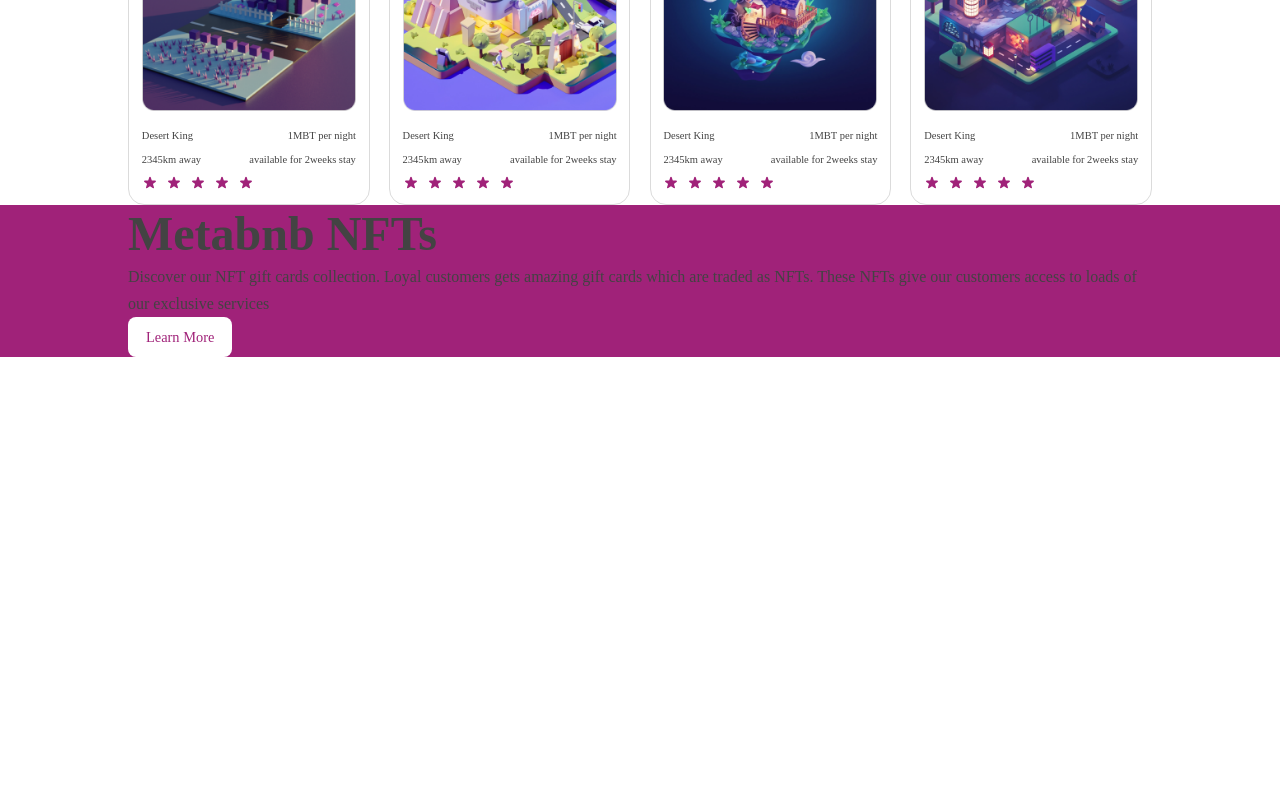
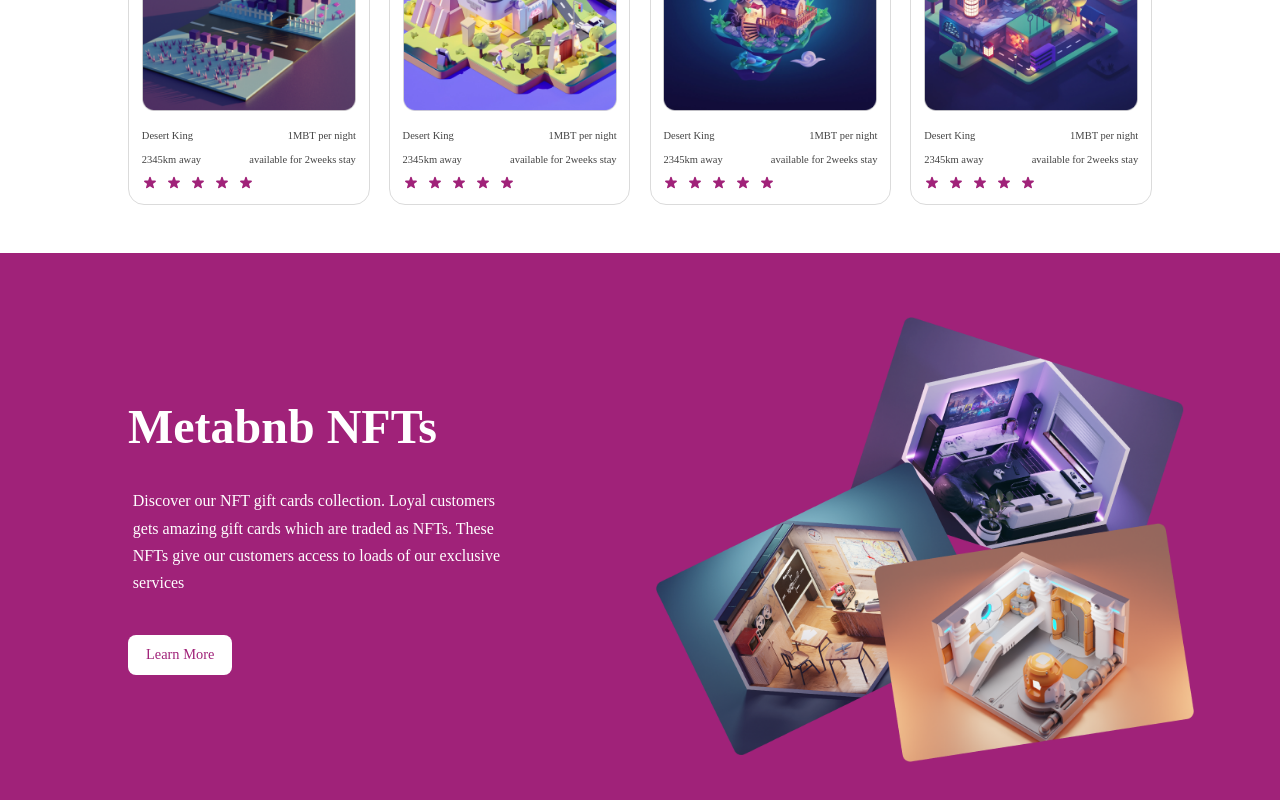
Before and after one commit to JoeTechx/metabnb, a React (Create React App) app: page / in a window 1280 px wide. Shown: the part 1491-2291 px from the top of the page. Before the commit the page ends 1848 px from the top, so only its background shows below. Built offline with nearby package versions, Linux system fonts and the light colour scheme; a web font is replaced by a local one.

Commit message:
Done with NFTs section

```diff
--- a/src/component/NFTs.jsx
+++ b/src/component/NFTs.jsx
@@ -1,4 +1,6 @@
-import React from "react";
+import Image5 from "../Image/image 5.png"
+import Image6 from "../Image/image 6.png"
+import Image7 from "../Image/image 7.png"
 
 const NFTs = () => {
   return (
@@ -15,7 +17,17 @@ const NFTs = () => {
                 Learn More
             </button>
         </div>
-        <div className="nfts__right"></div>
+        <div className="nfts__right">
+          <div className='nft__image-1'>
+            <img src={Image5} alt="" />
+          </div>
+          <div className='nft__image-3'>
+            <img src={Image7} alt="" />
+          </div>
+          <div className='nft__image-2'>
+            <img src={Image6} alt="" />
+          </div>
+        </div>
       </div>
     </section>
   );
--- a/src/index.css
+++ b/src/index.css
@@ -134,6 +134,7 @@ img{
 
 .card span{
   color: var(--fill);
+  cursor: pointer;
 }
 
 .card .star{
@@ -141,6 +142,7 @@ img{
   gap: 0.5rem;
   align-items: center;
   margin: 0.4rem 0 0;
+  justify-content: flex-start;
 }
 
 
--- a/src/pages/home/Home.css
+++ b/src/pages/home/Home.css
@@ -113,7 +113,7 @@ input::placeholder{
     justify-content: space-evenly;
     margin: auto;
     background-color: var(--fill);
-    width: 100%;
+    width: 100vw;
     color: var(--white);
 }
 
@@ -173,5 +173,54 @@ input::placeholder{
 
 /* NFTs */
 .nfts{
-    background: var(--fill)
+    background: var(--fill);
+    margin-top: 3rem;
+    width: 100vw;
+    position: relative;
 }
+
+
+.nfts__container{
+    display: grid;
+    grid-template-columns: 38% 50%;
+    gap: 12%;
+    position: relative;
+    place-items: center;
+    margin: auto;
+}
+
+
+.nfts__left h1, .nfts__left p{
+ color: var(--white);
+}
+.nfts__left p{
+    margin: 2rem 0.3rem 2.4rem;
+}
+.nfts__right{
+ display: grid;
+ grid-template-columns: 1fr 1fr;
+ place-items: center;
+ position: relative;
+ margin: auto;
+ /* top: 5rem; */
+}
+
+
+.nft__image-1 {
+    position: relative;
+    top: 4rem;
+    left: 13rem;
+}
+.nft__image-3 {
+    position: relative;
+    top: 15.8rem;
+    width: 20rem;
+    right: 6.39rem;
+    z-index: 1;
+}
+.nft__image-2 {
+    position: relative;
+    top: -4rem;
+    width: 21rem;
+    left: 1em;
+}
```
Also changed, not shown: src/Image/image 5.png, src/Image/image 6.png.
